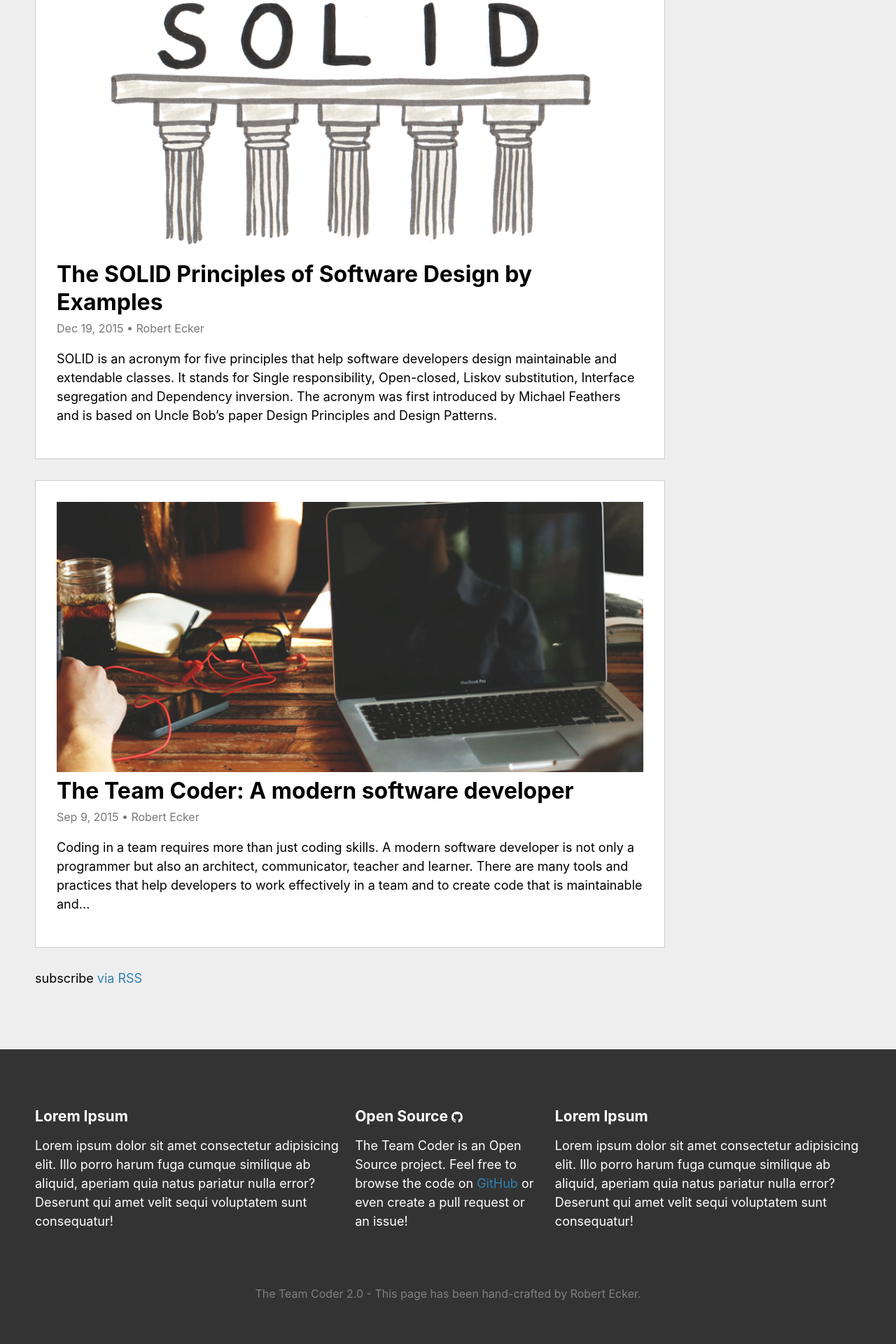
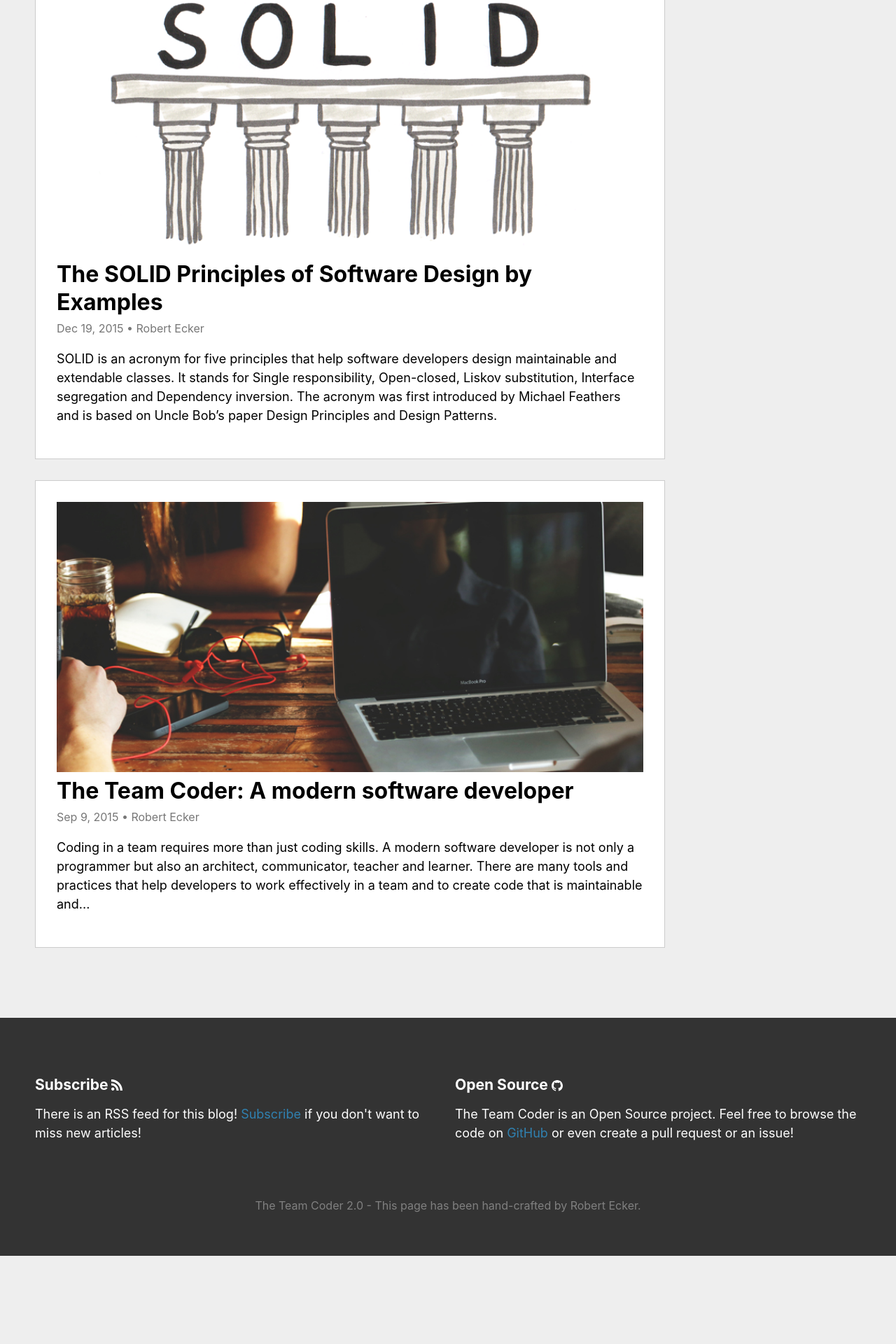
Before and after one commit to team-coder/team-coder.com, a Jekyll site: the page built from index.markdown, in a window 1280 px wide. Shown: the part 2883-4803 px from the top of the page at 70% size. Built offline with Jekyll 4.4.1, drawn with Linux system fonts in a browser that asks for light colours; after the commit the page ends 4677 px from its top, so only the background shows below that.

Commit message:
Add RSS section to the footer

```diff
--- a/_includes/footer.html
+++ b/_includes/footer.html
@@ -1,12 +1,16 @@
 <footer>
   <div class="footer-sections">
     <div class="footer-section">
-      <h3>Lorem Ipsum</h3>
+      <h3>
+        Subscribe
+        <svg class="svg-icon" style="fill: #fff; padding-bottom: 4px">
+          <use xlink:href="{{ '/images/social-icons.svg#rss' | relative_url }}"></use>
+        </svg>
+      </h3>
       <p>
-        Lorem ipsum dolor sit amet consectetur adipisicing elit.
-        Illo porro harum fuga cumque similique ab aliquid,
-        aperiam quia natus pariatur nulla error? Deserunt qui
-        amet velit sequi voluptatem sunt consequatur!
+        There is an RSS feed for this blog!
+        <a href="{{ '/feed.xml' | relative_url }}">Subscribe</a>
+        if you don't want to miss new articles!
       </p>
     </div>
     <div class="footer-section">
@@ -22,15 +26,6 @@
         or even create a pull request or an issue!
       </p>
     </div>
-    <div class="footer-section">
-      <h3>Lorem Ipsum</h3>
-      <p>
-        Lorem ipsum dolor sit amet consectetur adipisicing elit.
-        Illo porro harum fuga cumque similique ab aliquid,
-        aperiam quia natus pariatur nulla error? Deserunt qui
-        amet velit sequi voluptatem sunt consequatur!
-      </p>
-    </div>
   </div>
   <p class="footer-end-note">
     The Team Coder 2.0 - This page has been hand-crafted by Robert Ecker.
--- a/_layouts/home.html
+++ b/_layouts/home.html
@@ -15,8 +15,6 @@ layout: default
     {% include article-teaser.html post=post show-excerpt=true %}
   </div>
   {%- endfor -%}
-
-  <p class="rss-subscribe">subscribe <a href="{{ "/feed.xml" | relative_url }}">via RSS</a></p>
   {%- endif -%}
 
 </div>
--- a/css/style.scss
+++ b/css/style.scss
@@ -279,6 +279,8 @@ footer {
 
 .footer-section {
     padding: 10px;
+    flex-basis: 0;
+    flex-grow: 1;
 }
 
 .footer-end-note {
```
